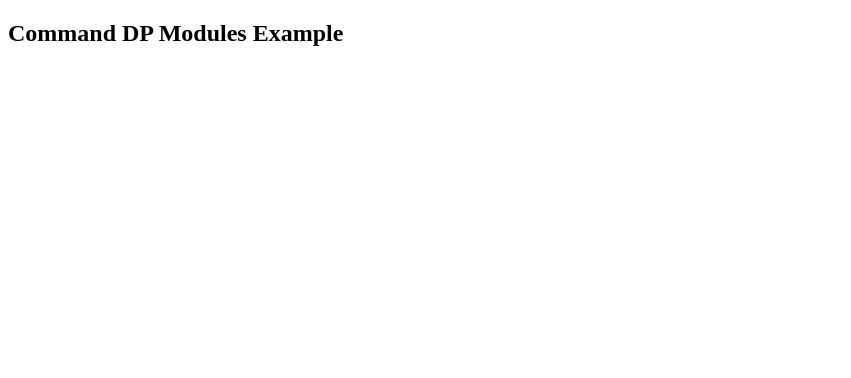
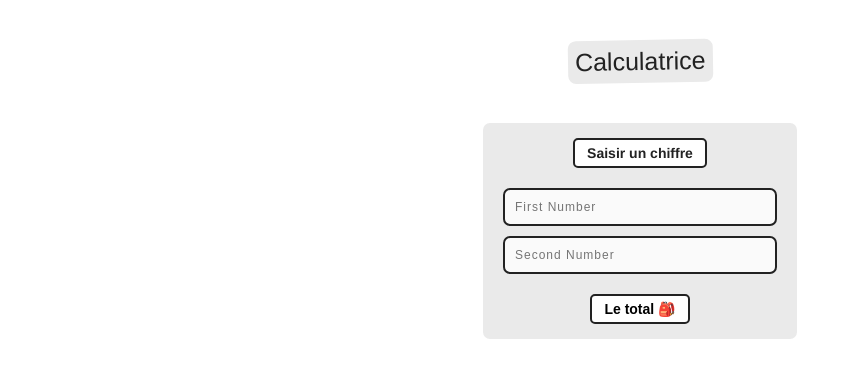
Before and after one commit to mehdikwa/ecma-six-tuto, a website with bundled scripts: page index.html in a window 1280 px wide. Shown: the whole page, without its empty margins (0-851 px from the left). Built offline with nearby package versions, Linux system fonts and the light colour scheme.

Commit message:
feat: add es6 dom

```diff
--- a/index.html
+++ b/index.html
@@ -1,26 +1,43 @@
-<!doctype html>
+<!DOCTYPE html>
 <html lang="en">
-  <head>
-    <meta charset="utf-8">
-    <meta http-equiv="x-ua-compatible" content="ie=edge">
-    <meta name="viewport" content="width=device-width, initial-scale=1">
+<head>
+  <title>ES6 modules in template</title>
+  <meta charset="utf-8" />
+  <meta http-equiv="X-UA-Compatible" content="IE=edge" />
+  <meta name="viewport" content="width=device-width, initial-scale=1" />
 
-    <title>Command DP Modules Example</title>
-    <meta name="description" content="An example using JavaScript modules.">
-    <script type="module" src="./build/js/src/design-patterns/command.js">
-    </script>
-  </head>
+  <link rel="stylesheet" href="./src/es6-dom/App.css" />
+  <link rel="stylesheet" href="./src/es6-dom/Callout.css" />
+</head>
+<body>
+<header>
+  <h1>Calculatrice</h1>
+</header>
 
-  <body>
-    <article>
-      <header>
-        <h1>Command DP Modules Example</h1>
-      </header>
-    </article>
-    <script>e
-      const runMethod = new Run();
-      document.body.innerHTML = runMethod.add();
-    </script>
-<!--    <button onclick="runMethod"></button>-->
-  </body>
+<main>
+  <form class="form">
+        <span class="result">
+          Saisir un chiffre
+        </span>
+    <input
+            id="first-number"
+            type="number"
+            step="0.01"
+            placeholder="First Number"
+    />
+    <input
+            id="second-number"
+            type="number"
+            step="0.01"
+            placeholder="Second Number"
+    />
+    <button type="submit">Le total 🎒</button>
+  </form>
+</main>
+
+<!-- import the webpage's main javascript module file -->
+<script type="module" src="./src/es6-dom/App.js" defer>
+
+</script>
+</body>
 </html>
--- /dev/null
+++ b/src/es6-dom/App.css
@@ -0,0 +1,91 @@
+/* App styling */
+
+body {
+  font-family: "Benton Sans", "Helvetica Neue", helvetica, arial, sans-serif;
+  margin: 2em;
+}
+
+main,
+header,
+footer {
+  margin: 40px auto;
+  width: -moz-max-content;
+  width: fit-content;
+  width: intrinsic;
+}
+
+a {
+  text-decoration: none;
+}
+
+h1 {
+  color: #222;
+  font-size: 25px;
+  font-weight: 500;
+  text-align: center;
+  background: #eaeaea;
+  padding: 7px;
+  border-radius: 8px;
+  width: -moz-max-content;
+  width: fit-content;
+  width: intrinsic;
+  transform: rotate(-1deg);
+  margin: 0 auto;
+}
+
+input {
+  background: #fafafa;
+  display: block;
+  width: 250px;
+  color: #222;
+  font-size: 12px;
+  letter-spacing: 1px;
+  -webkit-appearance: none;
+  margin: 10px auto;
+  border: 2px solid #222;
+  border-radius: 7px;
+  outline: none;
+  padding: 10px;
+}
+
+button,
+.result {
+  width: -moz-max-content;
+  width: fit-content;
+  width: intrinsic;
+  text-align: left;
+  font-size: 14px;
+  line-height: 14px;
+  font-weight: 600;
+  background-color: #fff;
+  border: solid #222 2px;
+  display: inline-block;
+  border-radius: 5px;
+  padding: 6px 12px;
+  cursor: pointer;
+  margin: 10px;
+}
+
+button:hover {
+  background-color: #eaeaea;
+  text-decoration: none;
+  color: #222;
+}
+
+form {
+  margin: 0 auto;
+  display: inline-block;
+  color: #222;
+  font-weight: 500;
+  text-align: center;
+  background: #eaeaea;
+  padding: 5px 20px;
+  border-radius: 7px;
+  width: -moz-max-content;
+  width: fit-content;
+  width: intrinsic;
+}
+
+footer {
+  text-align: center;
+}
--- /dev/null
+++ b/src/es6-dom/App.js
@@ -0,0 +1,22 @@
+import { CommandList } from './CommandList.js';
+
+// Get the form by class and input elements by id
+let form = document.querySelector('.form');
+let first_number = document.getElementById('first-number');
+let second_number = document.getElementById('second-number');
+
+// get the 'result' display element by class
+let result = document.querySelector('.result');
+
+// Listen to 'submit' event and trigger addition
+form.addEventListener('submit', (event) => {
+   event.preventDefault();
+   let a = first_number.valueAsNumber;
+   let b = second_number.valueAsNumber;
+
+  // Calculating sum
+   let sum = CommandList(a, b);
+
+  // Printing result
+   result.textContent = `Bien joué 👋, le total est : ${sum}`;
+} )
--- /dev/null
+++ b/src/es6-dom/Callout.css
@@ -0,0 +1,15 @@
+:root {
+    --callout-color: #034b42;
+    --callout-background: #e0f2f1;
+}
+
+.callout {
+    color: var(--callout-color);
+    text-shadow: none;
+    line-height: 1.6;
+    -webkit-tap-highlight-color: transparent;
+    background: var(--callout-background);
+    font-size: 14px;
+    border-left: 5px solid var(--callout-color);
+    padding: 10px;
+}
--- /dev/null
+++ b/src/es6-dom/CommandList.js
@@ -0,0 +1,4 @@
+// add numbers
+export const CommandList = (a, b) => {
+  return a + b;
+}
```
